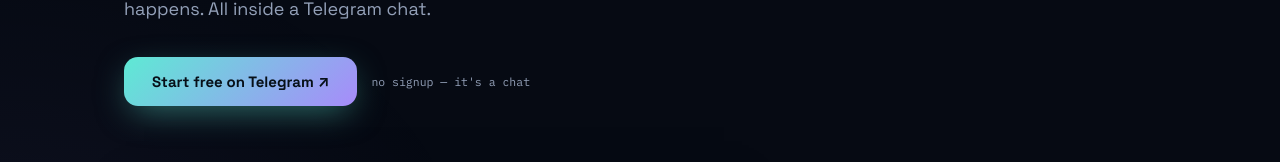
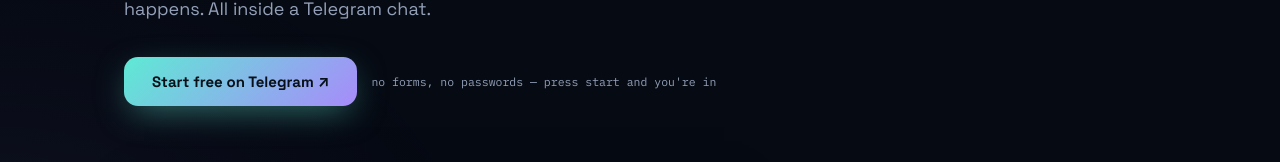
Before and after one commit to SacroDeo/ATLAS, a website: page public/index.html in a window 1280 px wide. Shown: the part 481-643 px from the top of the page. Drawn offline with Linux system fonts and the light colour scheme.

Commit message:
Reword hero sub-line: 'no forms, no passwords' instead of 'no signup'

```diff
--- a/public/index.html
+++ b/public/index.html
@@ -207,7 +207,7 @@
     <p>ATLAS is a personal assistant for your biggest goal. Tell it what you're working toward — it maps the road in phases, plans each day for you, tracks your momentum, and adjusts when life happens. All inside a Telegram chat.</p>
     <div class="cta-row">
       <a class="cta" href="https://t.me/AtlasGrowbot">Start free on Telegram ↗</a>
-      <span class="cta-sub">no signup — it's a chat</span>
+      <span class="cta-sub">no forms, no passwords — press start and you're in</span>
     </div>
 
     <!-- Signature: a morning-briefing terminal, the product's actual voice -->
```
